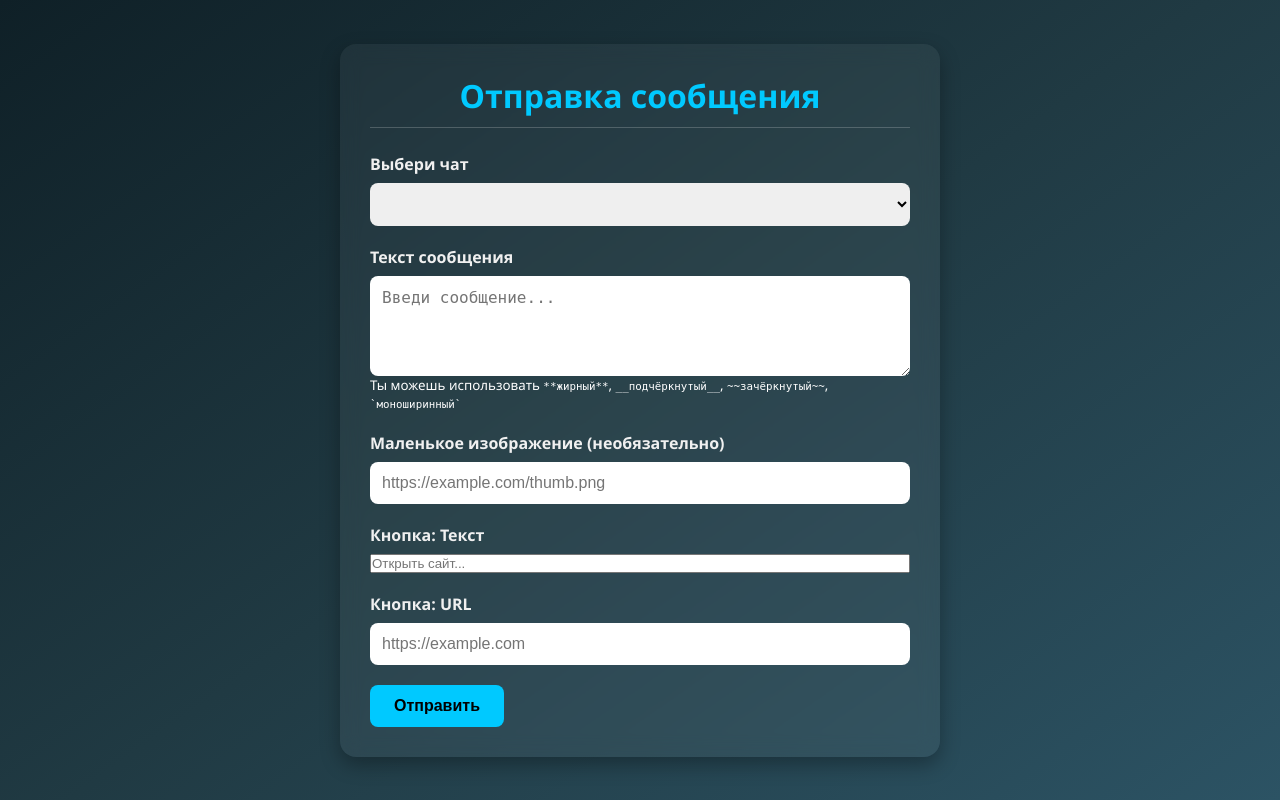
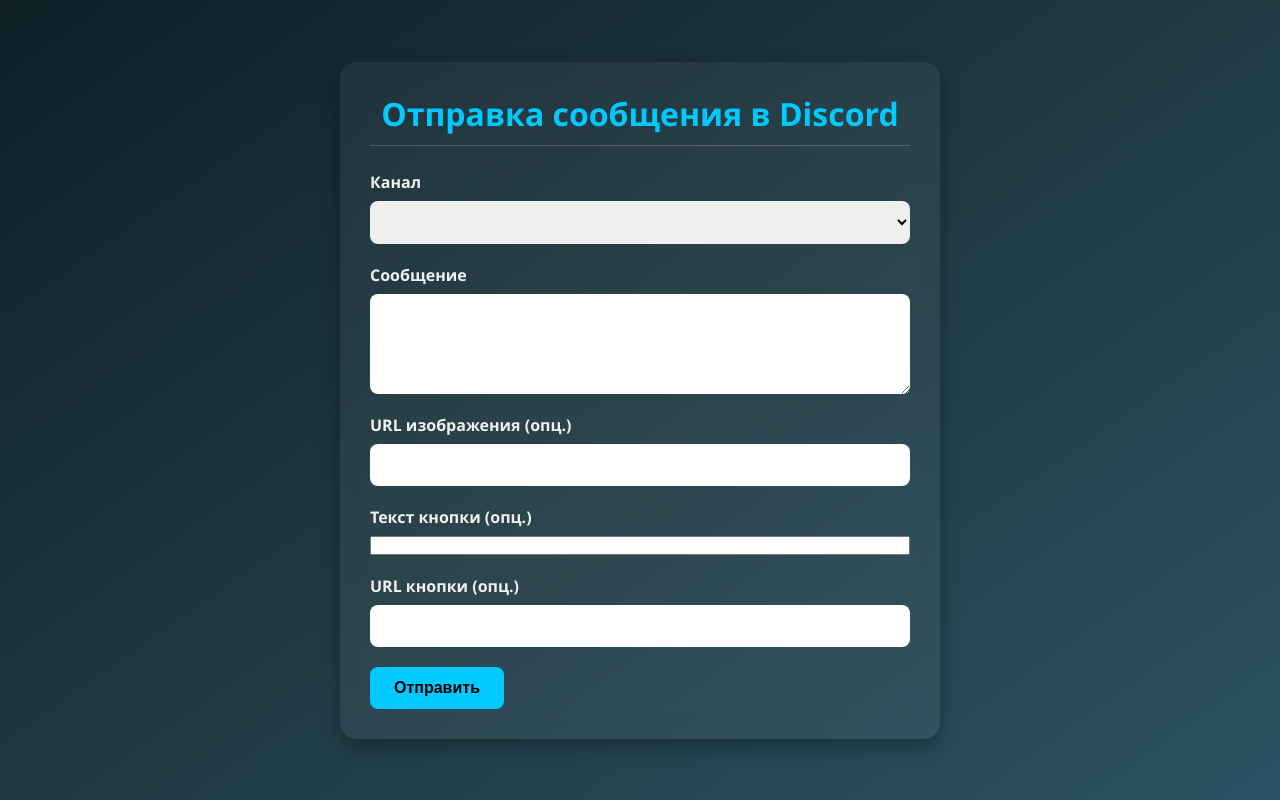
Before and after one commit to jhsauid12/torzex-bot, a Flask app: page / in a window 1280 px wide. Run offline with Flask 3, Linux system fonts and the light colour scheme; lists and menus that the app fills with data are empty; parts of the project's set-up code (start-up, migrations or seed data) failed here and were passed over.

Commit message:
Add files via upload

```diff
--- a/templates/index.html
+++ b/templates/index.html
@@ -1,44 +1,48 @@
 <!DOCTYPE html>
-<html lang="ru">
+<html lang="en">
 <head>
-    <meta charset="UTF-8">
-    <meta name="viewport" content="width=device-width, initial-scale=1.0">
-    <title>Discord Web Sender</title>
-    <link rel="stylesheet" href="/static/style.css">
+    <meta charset="UTF-8" />
+    <meta name="viewport" content="width=device-width, initial-scale=1.0" />
+    <title>Discord Message Sender</title>
+    <link rel="stylesheet" href="{{ url_for('static', filename='style.css') }}">
 </head>
 <body>
     <div class="container">
-        <h1 contenteditable="true" spellcheck="false" id="header-title">Отправка сообщения</h1>
-        <form action="/send" method="post">
+        <h1>Отправка сообщения в Discord</h1>
+        <form method="POST" action="/send">
             <div class="input-group">
-                <label for="channel">Выбери чат</label>
-                <select name="channel" id="channel" required>
+                <label for="channel">Канал</label>
+                <select name="channel" required>
                     {% for category, channels in channels.items() %}
                     <optgroup label="{{ category }}">
                         {% for channel in channels %}
-                        <option value="{{ channel.id }}">#{{ channel.name }}</option>
+                        <option value="{{ channel.id }}">{{ channel.name }}</option>
                         {% endfor %}
                     </optgroup>
                     {% endfor %}
                 </select>
             </div>
+
             <div class="input-group">
-                <label for="message">Текст сообщения</label>
-                <textarea name="message" id="message" placeholder="Введи сообщение..." required></textarea>
-                <small>Ты можешь использовать <code>**жирный**</code>, <code>__подчёркнутый__</code>, <code>~~зачёркнутый~~</code>, <code>`моноширинный`</code></small>
+                <label for="message">Сообщение</label>
+                <textarea name="message" required></textarea>
             </div>
+
             <div class="input-group">
-                <label for="image_url">Маленькое изображение (необязательно)</label>
-                <input type="url" name="image_url" id="image_url" placeholder="https://example.com/thumb.png">
+                <label for="image_url">URL изображения (опц.)</label>
+                <input type="url" name="image_url">
             </div>
+
             <div class="input-group">
-                <label for="button_label">Кнопка: Текст</label>
-                <input type="text" name="button_label" id="button_label" placeholder="Открыть сайт...">
+                <label for="button_label">Текст кнопки (опц.)</label>
+                <input type="text" name="button_label">
             </div>
+
             <div class="input-group">
-                <label for="button_url">Кнопка: URL</label>
-                <input type="url" name="button_url" id="button_url" placeholder="https://example.com">
+                <label for="button_url">URL кнопки (опц.)</label>
+                <input type="url" name="button_url">
             </div>
+
             <button type="submit" class="send-button">Отправить</button>
         </form>
     </div>
```
